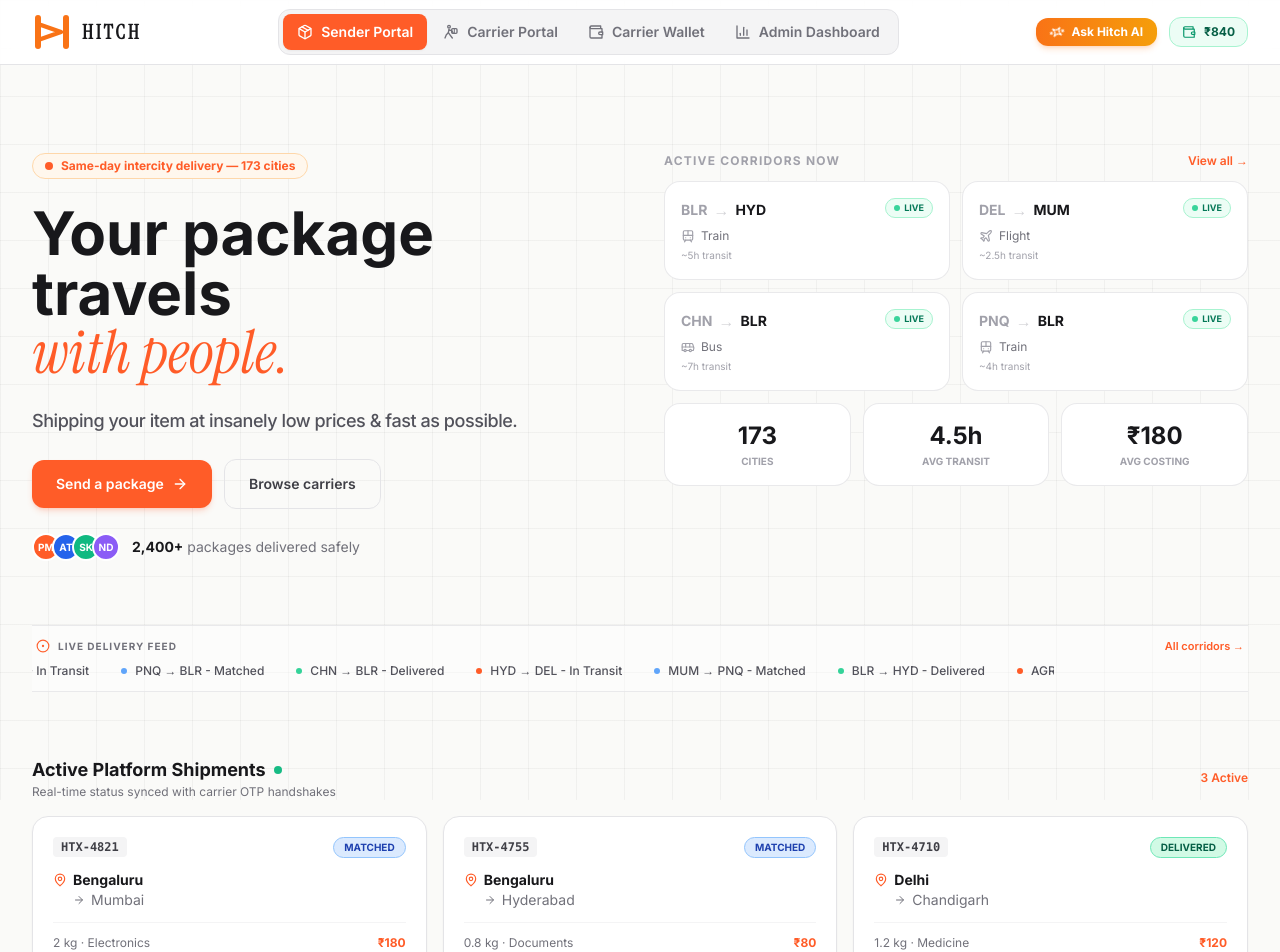
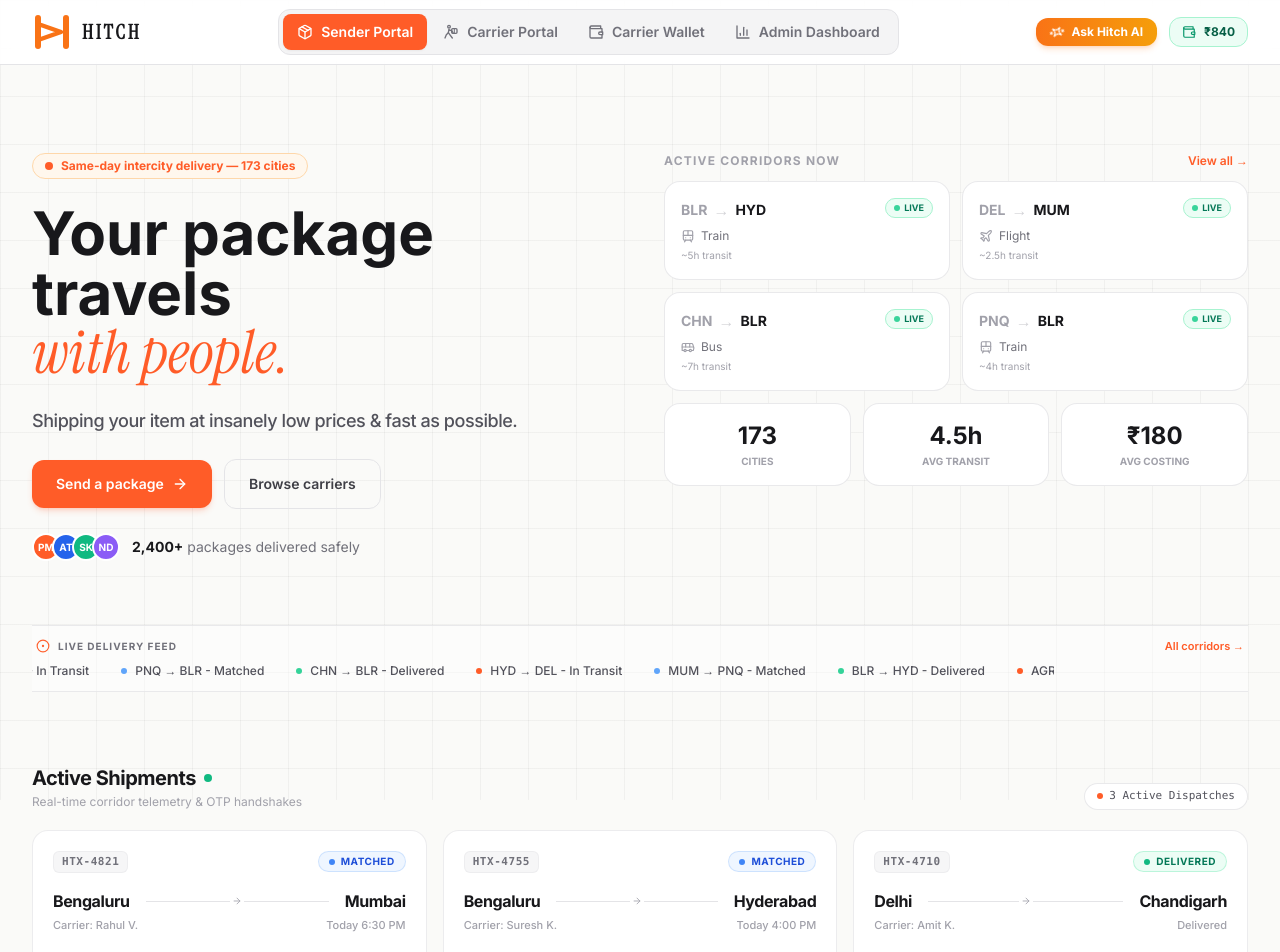
Before and after one commit to supreetpatil79/Hitch, a React (Vite) app in the folder frontend/: page / in a window 1280 px wide. Shown: the top 952 px of the page. Built offline with nearby package versions, Linux system fonts and the light colour scheme.

Commit message:
style(shipments): minimalist corridor route cards with hairline connectors and refined telemetry typography

```diff
--- a/frontend/src/components/SenderPortal.jsx
+++ b/frontend/src/components/SenderPortal.jsx
@@ -709,40 +709,97 @@ export default function SenderPortal({ shipments, activeShipmentId, onAddShipmen
       <LiveTicker />
 
       {/* Real-time Shipments Carousel */}
-      <div className="pt-6">
-        <div className="flex items-center justify-between mb-4">
+      <div className="pt-6 sm:pt-8">
+        <div className="flex items-end justify-between mb-5">
           <div>
-            <h3 className="text-lg font-bold text-zinc-900 flex items-center gap-2">
-              <span>Active Platform Shipments</span>
-              <span className="w-2 h-2 rounded-full bg-emerald-500 animate-pulse" />
-            </h3>
-            <p className="text-xs text-zinc-500">Real-time status synced with carrier OTP handshakes</p>
+            <div className="flex items-center gap-2">
+              <h3 className="text-xl font-bold text-zinc-900 tracking-tight">Active Shipments</h3>
+              <span className="flex h-2 w-2 relative">
+                <span className="animate-ping absolute inline-flex h-full w-full rounded-full bg-emerald-400 opacity-75"></span>
+                <span className="relative inline-flex rounded-full h-2 w-2 bg-emerald-500"></span>
+              </span>
+            </div>
+            <p className="text-xs text-zinc-400 mt-0.5">Real-time corridor telemetry &amp; OTP handshakes</p>
           </div>
-          <span className="text-xs font-semibold text-hitchOrange">{shipments?.length || 3} Active</span>
+          <span className="hidden sm:inline-flex items-center gap-1.5 px-3 py-1 rounded-full text-[11px] font-mono font-medium text-zinc-600 bg-white border border-zinc-200/80 shadow-2xs">
+            <span className="w-1.5 h-1.5 rounded-full bg-hitchOrange" />
+            {shipments?.length || 3} Active Dispatches
+          </span>
         </div>
+
         <div className="grid grid-cols-1 sm:grid-cols-2 lg:grid-cols-3 gap-4">
-          {(shipments || []).map(s => (
-            <div key={s.id} className="bg-white rounded-2xl border border-zincBorder shadow-sm p-5 hover:shadow-md transition-all space-y-3">
-              <div className="flex items-center justify-between">
-                <span className="text-xs font-mono font-bold text-zinc-700 bg-zinc-100 px-2 py-0.5 rounded">{s.id}</span>
-                <span className={"text-[10px] font-bold px-2.5 py-0.5 rounded-full border " + (STATUS_STYLE[s.status] || "bg-zinc-100 text-zinc-600")}>
-                  {s.status.replace(/_/g, " ")}
-                </span>
-              </div>
-              <div>
-                <div className="flex items-center gap-1.5 text-sm font-bold text-zinc-900">
-                  <MapPin className="w-3.5 h-3.5 text-hitchOrange shrink-0" /> {s.from}
+          {(shipments || []).map(s => {
+            const isDelivered = s.status === "DELIVERED";
+            const isInTransit = s.status === "IN_TRANSIT";
+            return (
+              <div
+                key={s.id}
+                className="group relative bg-white/90 hover:bg-white rounded-2xl border border-zinc-200/70 hover:border-zinc-300 p-5 shadow-2xs hover:shadow-lg hover:shadow-zinc-900/5 transition-all duration-300 flex flex-col justify-between"
+              >
+                {/* Top header: ID & Status */}
+                <div>
+                  <div className="flex items-center justify-between mb-4">
+                    <span className="font-mono text-[11px] font-bold text-zinc-500 bg-zinc-100/80 px-2 py-0.5 rounded-md border border-zinc-200/50 tracking-wider">
+                      {s.id}
+                    </span>
+                    <span
+                      className={
+                        "inline-flex items-center gap-1.5 text-[10px] font-bold uppercase tracking-wider px-2.5 py-0.5 rounded-full border " +
+                        (isDelivered
+                          ? "bg-emerald-50 text-emerald-700 border-emerald-200/70"
+                          : isInTransit
+                          ? "bg-orange-50 text-orange-700 border-orange-200/70"
+                          : "bg-blue-50 text-blue-700 border-blue-200/70")
+                      }
+                    >
+                      <span
+                        className={
+                          "w-1.5 h-1.5 rounded-full " +
+                          (isDelivered
+                            ? "bg-emerald-500"
+                            : isInTransit
+                            ? "bg-hitchOrange animate-pulse"
+                            : "bg-blue-500 animate-pulse")
+                        }
+                      />
+                      {s.status.replace(/_/g, " ")}
+                    </span>
+                  </div>
+
+                  {/* Route corridor with hairline connector */}
+                  <div className="my-3">
+                    <div className="flex items-center justify-between gap-2">
+                      <div className="text-base font-bold text-zinc-900 tracking-tight">
+                        {s.from}
+                      </div>
+                      <div className="flex-1 flex items-center justify-center relative px-2">
+                        <div className="w-full h-px bg-zinc-200 group-hover:bg-orange-300 transition-colors" />
+                        <ArrowRight className="w-3.5 h-3.5 text-zinc-400 group-hover:text-hitchOrange absolute bg-white px-0.5 transition-colors" />
+                      </div>
+                      <div className="text-base font-bold text-zinc-900 tracking-tight">
+                        {s.to}
+                      </div>
+                    </div>
+                    <p className="text-[11px] text-zinc-400 mt-1 flex items-center justify-between font-medium">
+                      <span>Carrier: {s.carrier || "Verified Regular"}</span>
+                      <span>{s.eta || "Today"}</span>
+                    </p>
+                  </div>
                 </div>
-                <div className="flex items-center gap-1.5 text-sm text-zinc-500 ml-5">
-                  <ArrowRight className="w-3 h-3" /> {s.to}
+
+                {/* Bottom metadata */}
+                <div className="flex items-center justify-between text-xs border-t border-zinc-100 pt-3 mt-3">
+                  <span className="text-zinc-500 font-medium">
+                    {s.weight} kg · <span className="capitalize">{s.category}</span>
+                  </span>
+                  <div className="flex items-baseline gap-1">
+                    <span className="text-[10px] text-zinc-400 font-medium uppercase">Fare</span>
+                    <span className="text-sm font-bold text-zinc-900">₹{s.payout}</span>
+                  </div>
                 </div>
               </div>
-              <div className="flex items-center justify-between text-xs text-zinc-500 border-t border-zinc-100 pt-3">
-                <span>{s.weight} kg · {s.category}</span>
-                <span className="font-bold text-hitchOrange">₹{s.payout}</span>
-              </div>
-            </div>
-          ))}
+            );
+          })}
         </div>
       </div>
 
```
